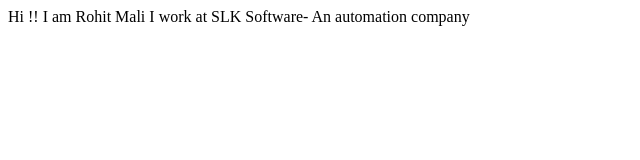
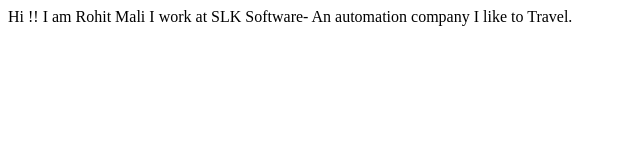
Before and after one commit to Ro-hitMali/rohitmali-Portfolio, a plain HTML site: page index.html in a window 1280 px wide. Shown: the whole page, without its empty margins (0-640 px from the left). Drawn offline with Linux system fonts and the light colour scheme.

Commit message:
Update: interest

```diff
--- a/index.html
+++ b/index.html
@@ -10,5 +10,7 @@
     Hi !! I am Rohit Mali
 
     I work at SLK Software- An automation company
+
+    I like to Travel.
 </body>
 </html>
```
